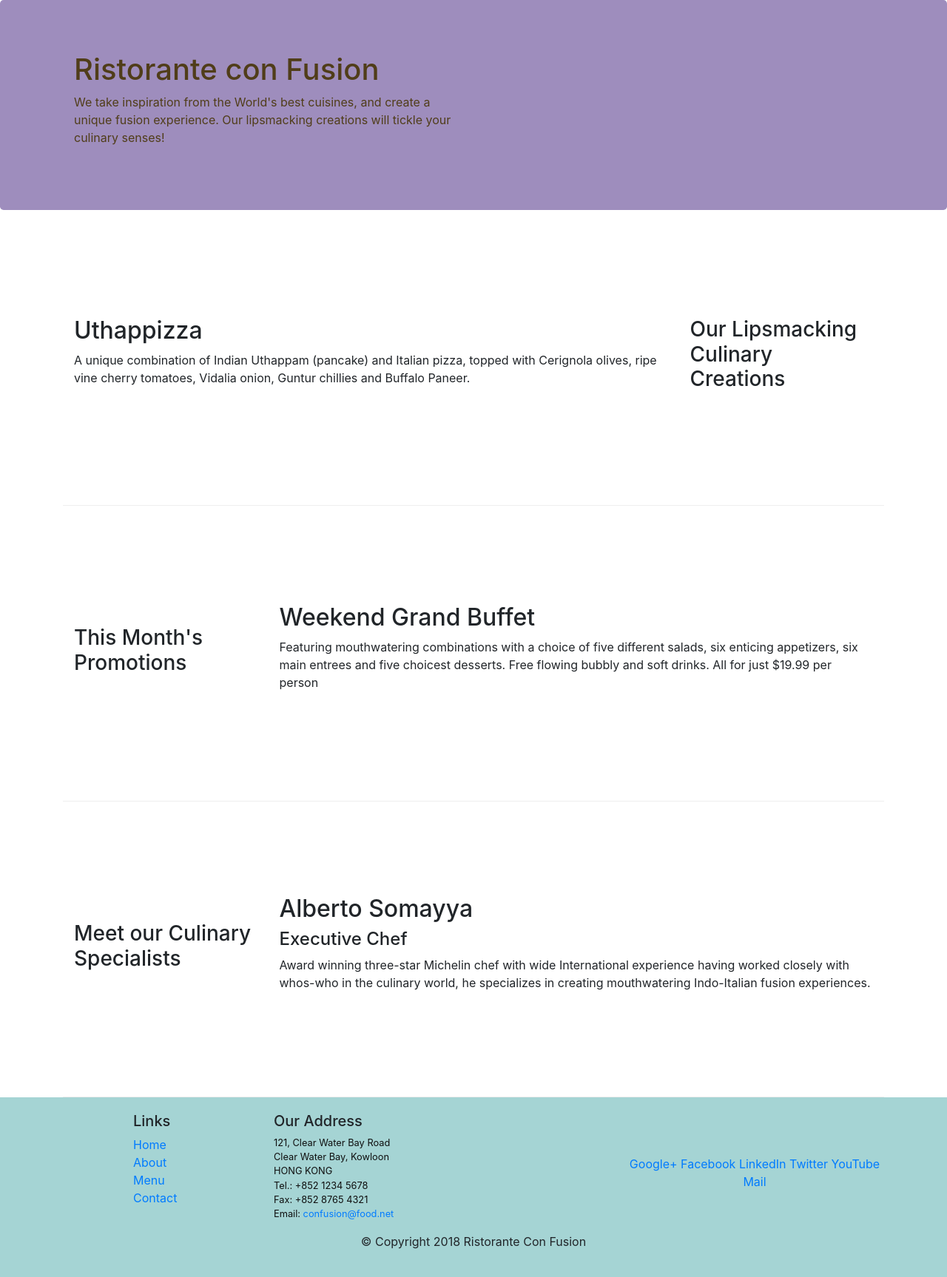
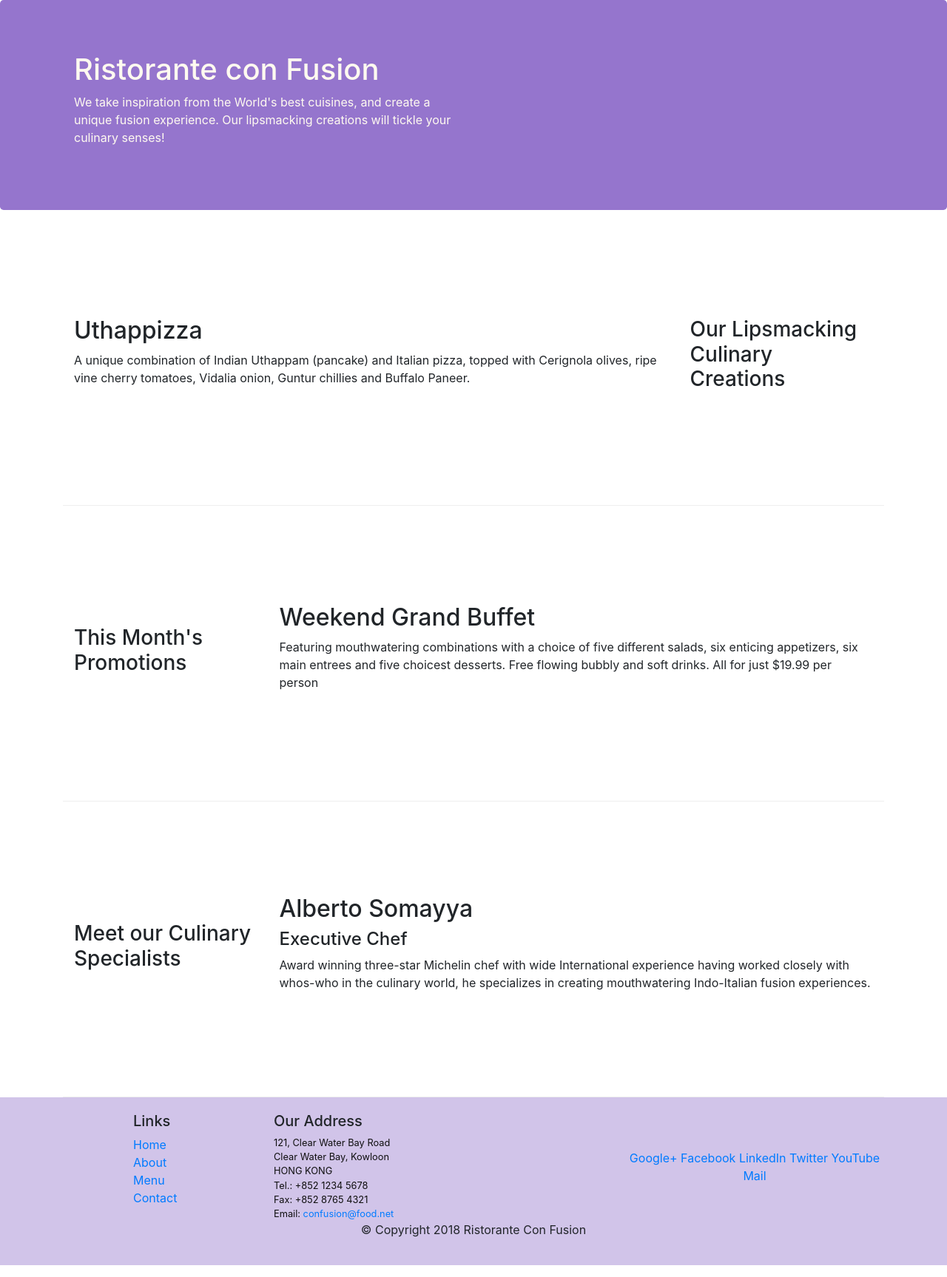
Before and after one commit to ARTushar/practice-bootstrap4, a website: page index.html in a window 1280 px wide. Shown: the whole page at 74% size. Drawn offline with nearby package versions, Linux system fonts and the light colour scheme.

Commit message:
assignment-1 done

```diff
--- a/css/style.css
+++ b/css/style.css
@@ -11,7 +11,7 @@
 }
 
 .footer{
-    background-color: rgb(165, 212, 212);
+    background-color: #D1C4E9;
     margin: 0px auto;
     padding: 20px 0px 20px 0px;
 }
@@ -19,12 +19,12 @@
 .jumbotron{
     padding: 70px 30px;
     margin: auto;
-    background: #9e8dbd;
-    color: rgb(80, 61, 25)
+    background: #9575CD;
+    color: floralwhite;
 }
 
 address{
     font-size: 80%;
-    /* margin: 0px; */
+    margin: 0px;
     color: #0f0f0f;
 }
```
Also changed, not shown: 1 other file.
